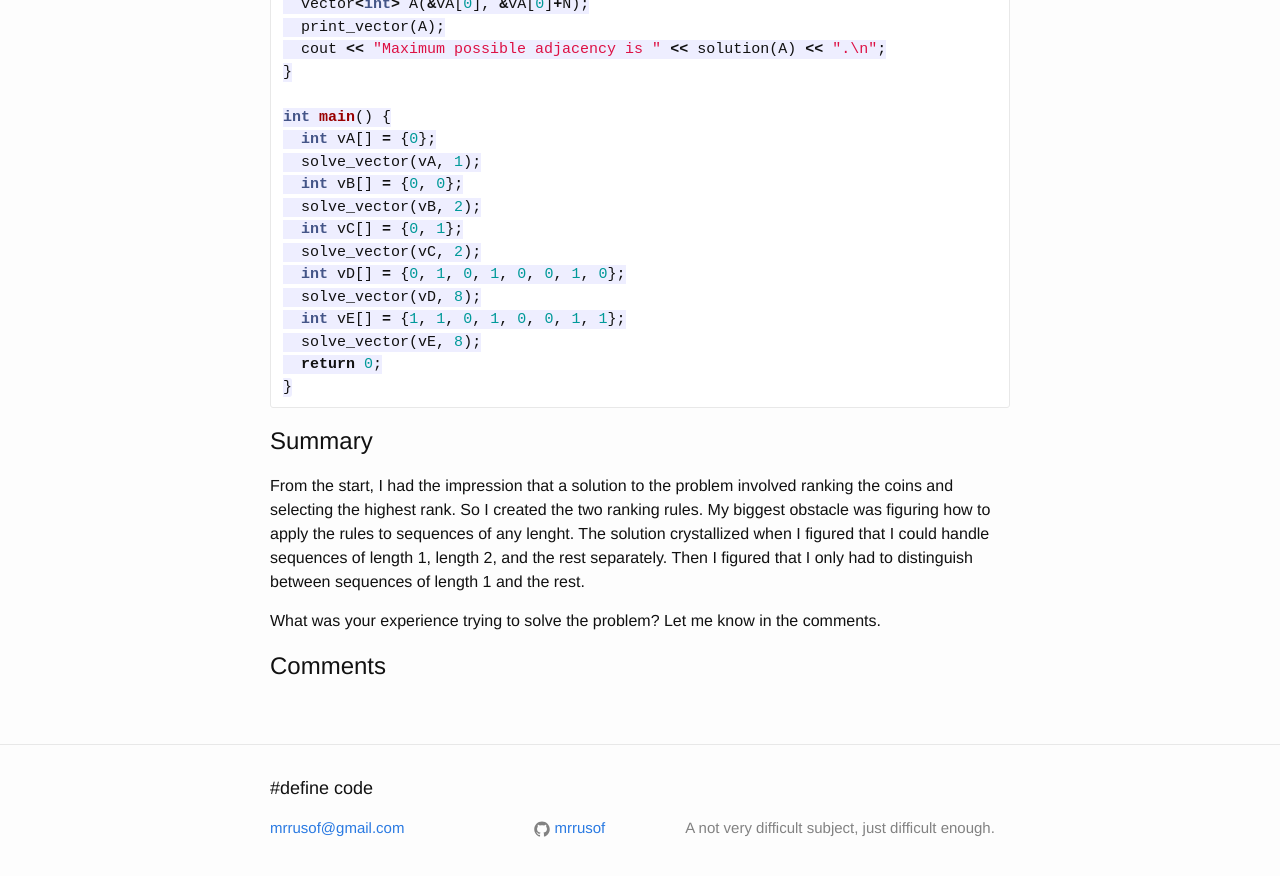
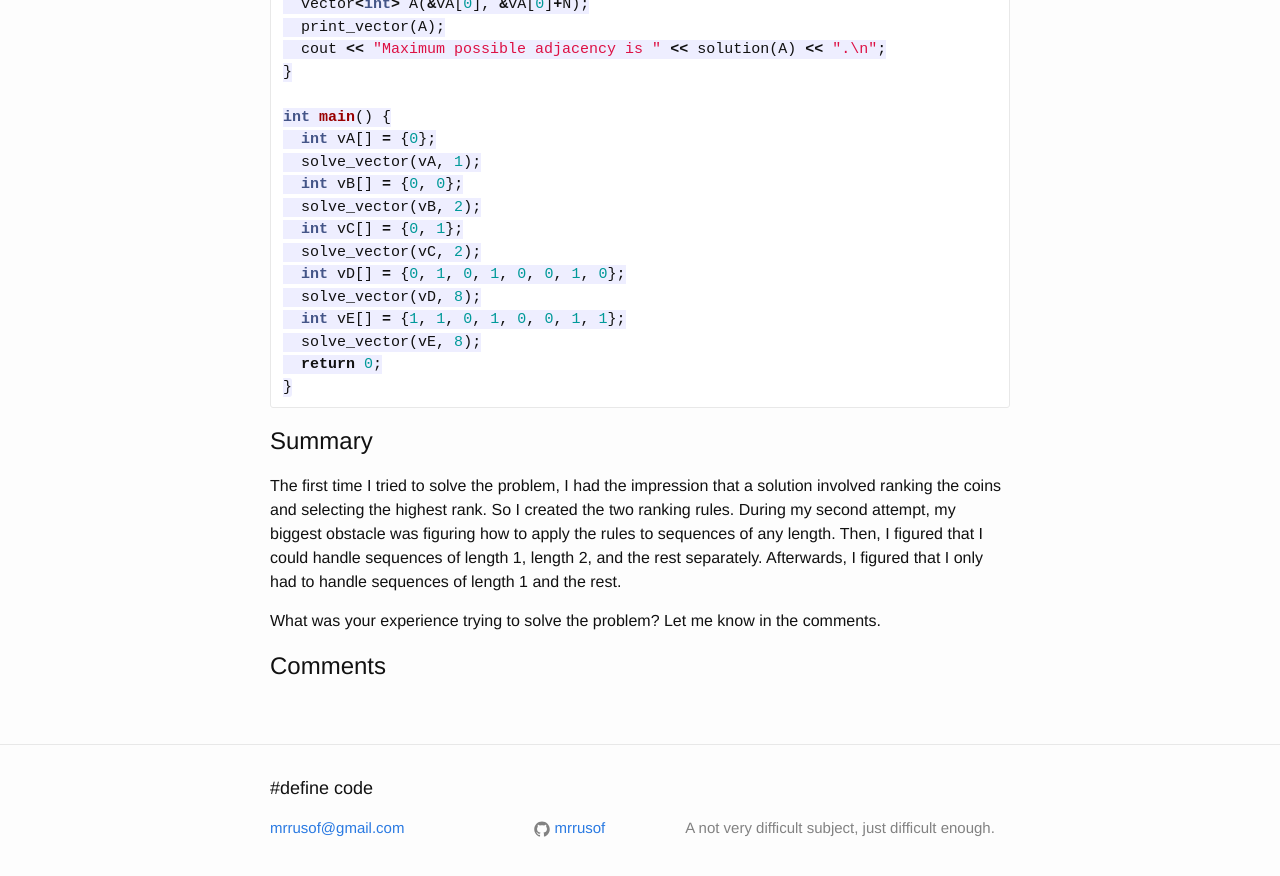
Before and after one commit to mrrusof/mrrusof.github.io, a Jekyll site: the page built from _posts/2016-02-14-adjacent-coins.markdown, in a window 1280 px wide and 900 px high, scrolled down 4625 px. Shown: the top 876 px of the window. Built offline with Jekyll 4.4.1, drawn with Linux system fonts in a browser that asks for light colours; comment, search, counter and statistics services are not loaded; some of the changed text lies outside the part shown.

Commit message:
Edit adjacent coins after review by Angie.

```diff
--- a/_posts/2016-02-14-adjacent-coins.markdown
+++ b/_posts/2016-02-14-adjacent-coins.markdown
@@ -259,13 +258,13 @@ int main() {
 
 # Summary
 
-From the start, I had the impression that a solution to the
-problem involved ranking the coins and selecting the highest rank.
-So I created the two ranking rules.  My biggest obstacle was figuring
-how to apply the rules to sequences of any lenght.  The solution
-crystallized when I figured that I could handle sequences of length 1,
-length 2, and the rest separately.  Then I figured that I only had to
-distinguish between sequences of length 1 and the rest.
+The first time I tried to solve the problem, I had the impression that
+a solution involved ranking the coins and selecting the highest rank.
+So I created the two ranking rules.  During my second attempt, my
+biggest obstacle was figuring how to apply the rules to sequences of
+any length.  Then, I figured that I could handle sequences of length
+1, length 2, and the rest separately.  Afterwards, I figured that I
+only had to handle sequences of length 1 and the rest.
 
 What was your experience trying to solve the problem?  Let me know in
 the comments.
```
Also changed, not shown: other parts of _posts/2016-02-14-adjacent-coins.markdown (+4 -5 lines).
